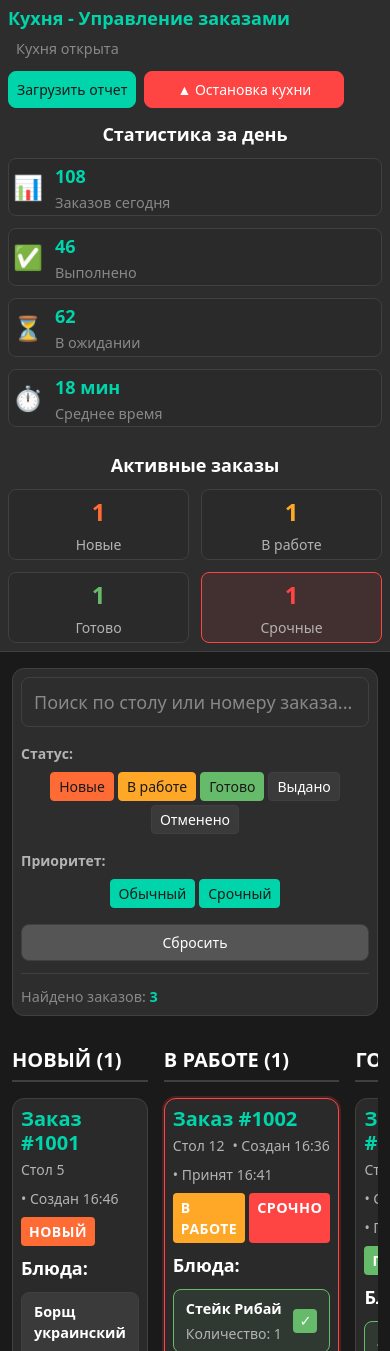
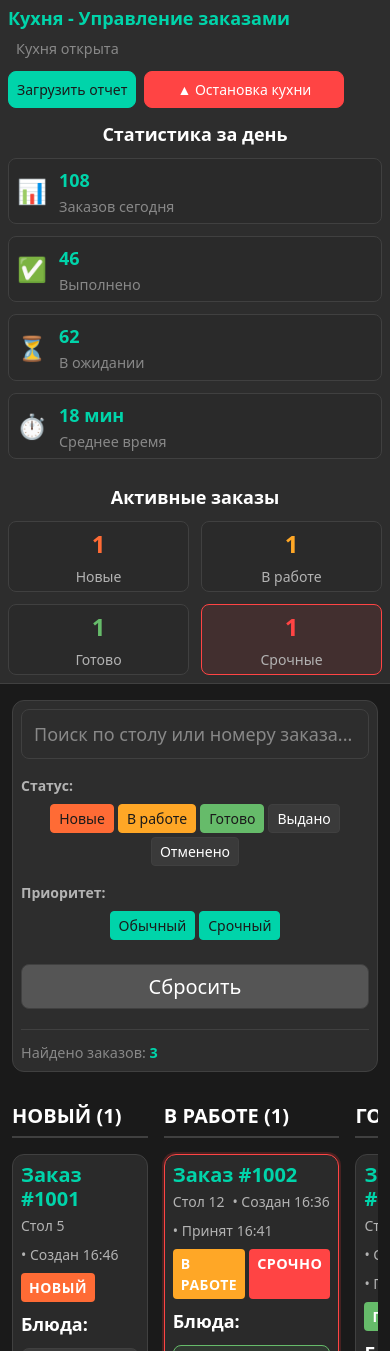
Before and after one commit to CyberCaban/fastart, a React (Vite) app: page / in a window 390 px wide. Shown: the top 1351 px of the page. Built offline with nearby package versions, Linux system fonts and the light colour scheme.

Commit message:
formatting

```diff
--- a/src/components/KitchenApp.css
+++ b/src/components/KitchenApp.css
@@ -54,6 +54,7 @@
 
 .header__stats {
     display: flex;
+    flex-direction: row;
     gap: var(--spacing-xl);
 }
 
@@ -173,6 +174,7 @@
     flex-wrap: wrap;
     gap: var(--spacing-lg);
     align-items: center;
+    height: calc(3 * var(--spacing-lg));
 }
 
 .filter-group {
@@ -211,6 +213,14 @@
     background-color: var(--button-primary);
     border-color: var(--button-primary);
     color: var(--bg-primary);
+}
+
+.filters-clear {
+    margin-top: var(--spacing-sm);
+    margin-bottom: var(--spacing-sm);
+    margin-left: auto;
+    font-size: var(--font-size-xl);
+    align-self: stretch;
 }
 
 .table-input {
@@ -529,7 +539,6 @@
 }
 
 .stats-grid {
-    display: grid;
     grid-template-columns: repeat(auto-fit, minmax(150px, 1fr));
     gap: var(--spacing-md);
     margin-bottom: var(--spacing-lg);
@@ -539,7 +548,7 @@
     display: flex;
     align-items: center;
     gap: var(--spacing-md);
-    padding: var(--spacing-md);
+    padding: var(--spacing-sm);
     background-color: var(--bg-card);
     border-radius: var(--radius-md);
     border: 1px solid var(--border-primary);
@@ -695,10 +704,17 @@
     .filters-section {
         flex-direction: column;
         align-items: stretch;
+        height: auto;
     }
 
     .filter-buttons {
         justify-content: center;
+    }
+
+    .filters-clear {
+        display: flex;
+        justify-content: center;
+        margin-left: 0;
     }
 
     .order-card__header {
@@ -781,7 +797,7 @@
     }
 
     .stat-card {
-        padding: var(--spacing-xs);
+        padding: var(--spacing-sm);
     }
 
     .active-stat {
--- a/src/components/OrderFilters.tsx
+++ b/src/components/OrderFilters.tsx
@@ -125,7 +125,7 @@ const OrderFilters: React.FC = () => {
             </div>
           </div>
 
-          <button onClick={clearFilters} className="btn-secondary">
+          <button onClick={clearFilters} className="btn-secondary filters-clear">
             Сбросить
           </button>
         </div>
--- a/src/index.css
+++ b/src/index.css
@@ -69,6 +69,7 @@
 /* Base styles */
 * {
   box-sizing: border-box;
+    transition: 400ms all;
 }
 
 body {
```
